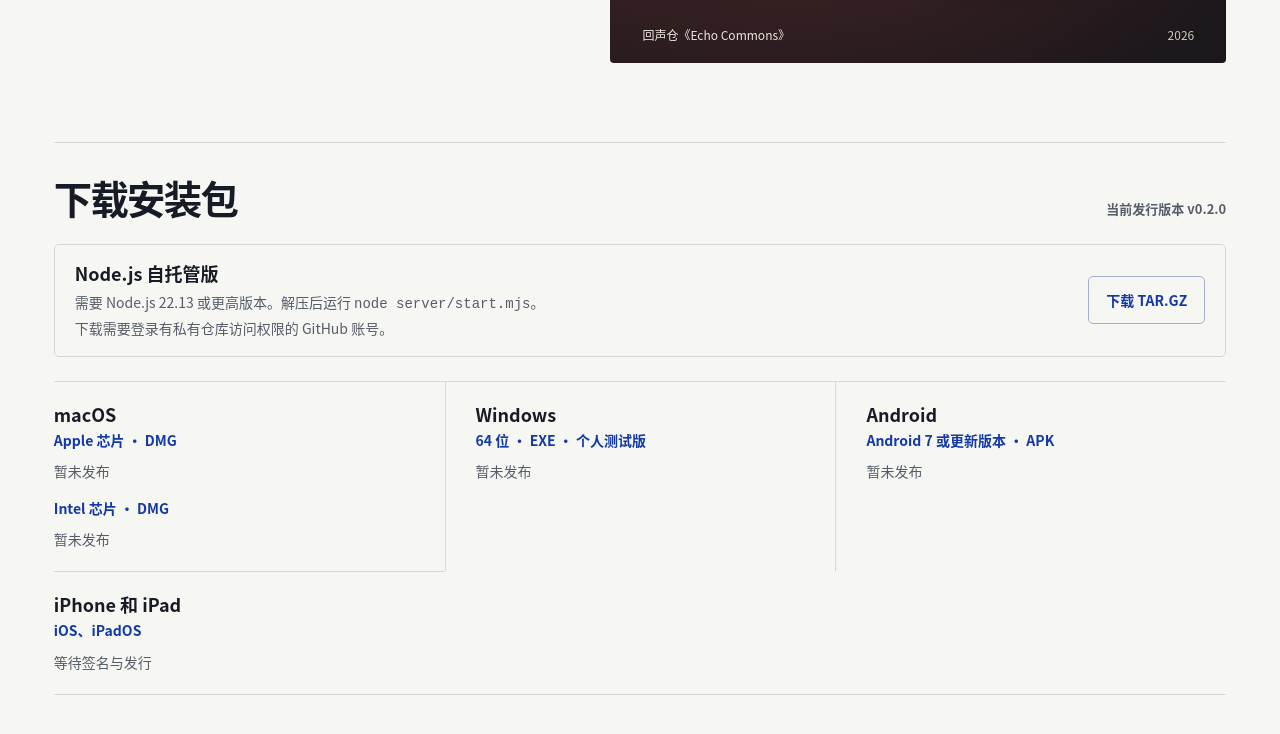
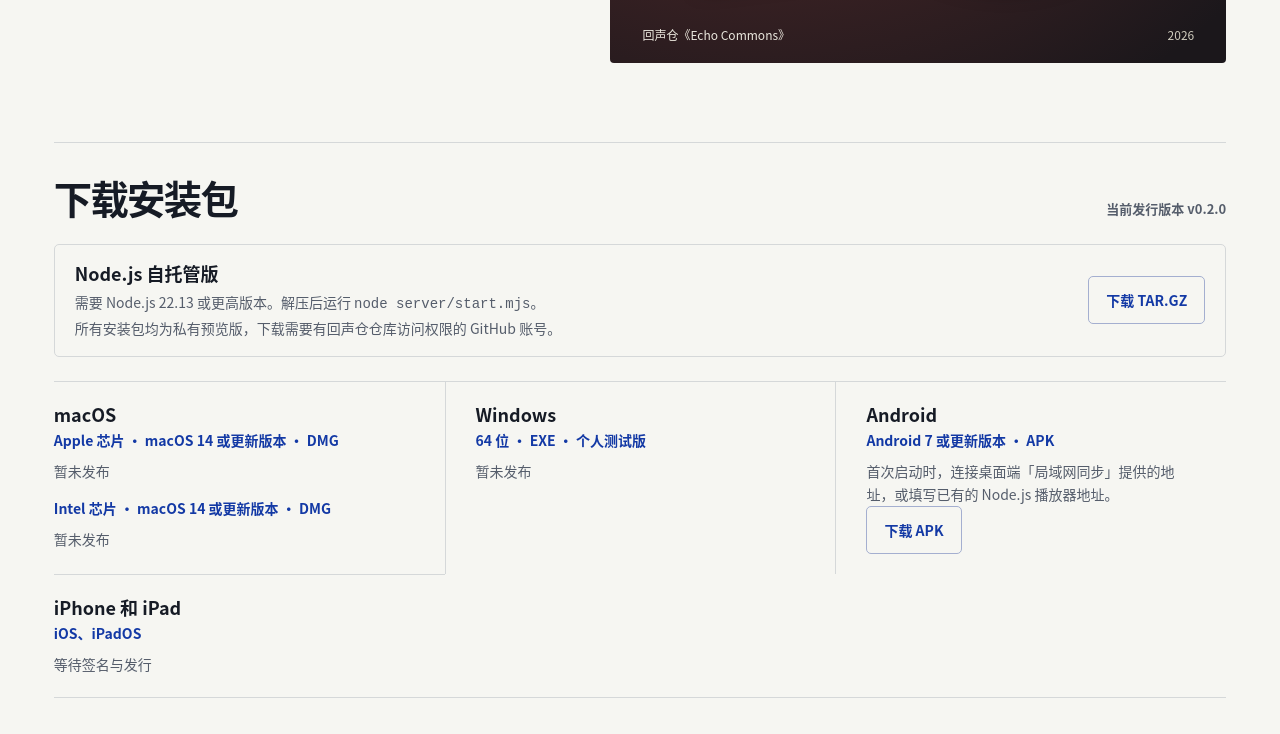
Before and after one commit to leoLucks/echo-commons-downloads, a plain HTML site: page docs/index.html in a window 1280 px wide. Shown: the part 536-1270 px from the top of the page. Drawn offline with Linux system fonts and the light colour scheme.

Commit message:
docs(download): 补齐私有预览安装包下载
- docs/channels.json: 接入 Private Release 已验证的安装包链接
- docs/index.html: 说明下载权限和 Android 首次连接方式

```diff
--- a/docs/channels.json
+++ b/docs/channels.json
@@ -1,5 +1,7 @@
 {
   "version": "v0.2.0",
-  "packages": {},
+  "packages": {
+    "android": "https://github.com/leoLucks/echo-commons/releases/download/v0.2.0/echo-commons-v0.2.0-android.apk"
+  },
   "localPackages": false
 }
--- a/docs/index.html
+++ b/docs/index.html
@@ -54,7 +54,7 @@
         <div>
           <h3 id="node-release-title">Node.js 自托管版</h3>
           <p>需要 Node.js 22.13 或更高版本。解压后运行 <code>node server/start.mjs</code>。</p>
-          <p>下载需要登录有私有仓库访问权限的 GitHub 账号。</p>
+          <p>所有安装包均为私有预览版，下载需要有回声仓仓库访问权限的 GitHub 账号。</p>
         </div>
         <a class="button button-download" href="https://github.com/leoLucks/echo-commons/releases/download/v0.2.0/echo-commons-node.tar.gz">下载 TAR.GZ</a>
       </section>
@@ -62,12 +62,12 @@
         <li>
           <h3>macOS</h3>
           <div class="platform-download" data-package="macos-arm64" data-extension="dmg">
-            <p class="platform-system">Apple 芯片 · DMG</p>
+            <p class="platform-system">Apple 芯片 · macOS 14 或更新版本 · DMG</p>
             <a class="button button-download" hidden>下载 DMG</a>
             <p class="package-status">暂未发布</p>
           </div>
           <div class="platform-download" data-package="macos-x64" data-extension="dmg">
-            <p class="platform-system">Intel 芯片 · DMG</p>
+            <p class="platform-system">Intel 芯片 · macOS 14 或更新版本 · DMG</p>
             <a class="button button-download" hidden>下载 DMG</a>
             <p class="package-status">暂未发布</p>
           </div>
@@ -84,6 +84,7 @@
           <h3>Android</h3>
           <div class="platform-download" data-package="android" data-extension="apk">
             <p class="platform-system">Android 7 或更新版本 · APK</p>
+            <p>首次启动时，连接桌面端「局域网同步」提供的地址，或填写已有的 Node.js 播放器地址。</p>
             <a class="button button-download" hidden>下载 APK</a>
             <p class="package-status">暂未发布</p>
           </div>
```
